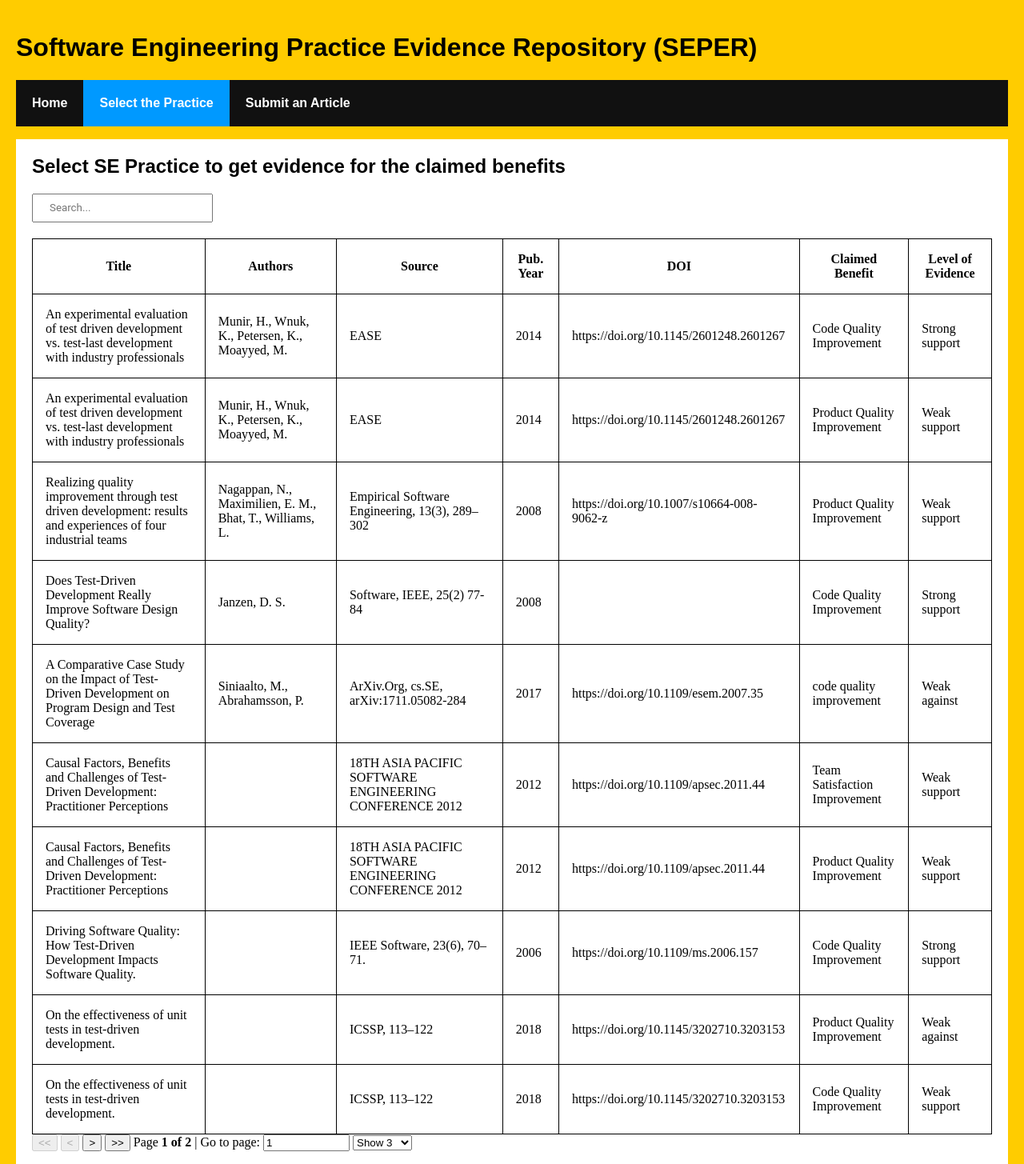
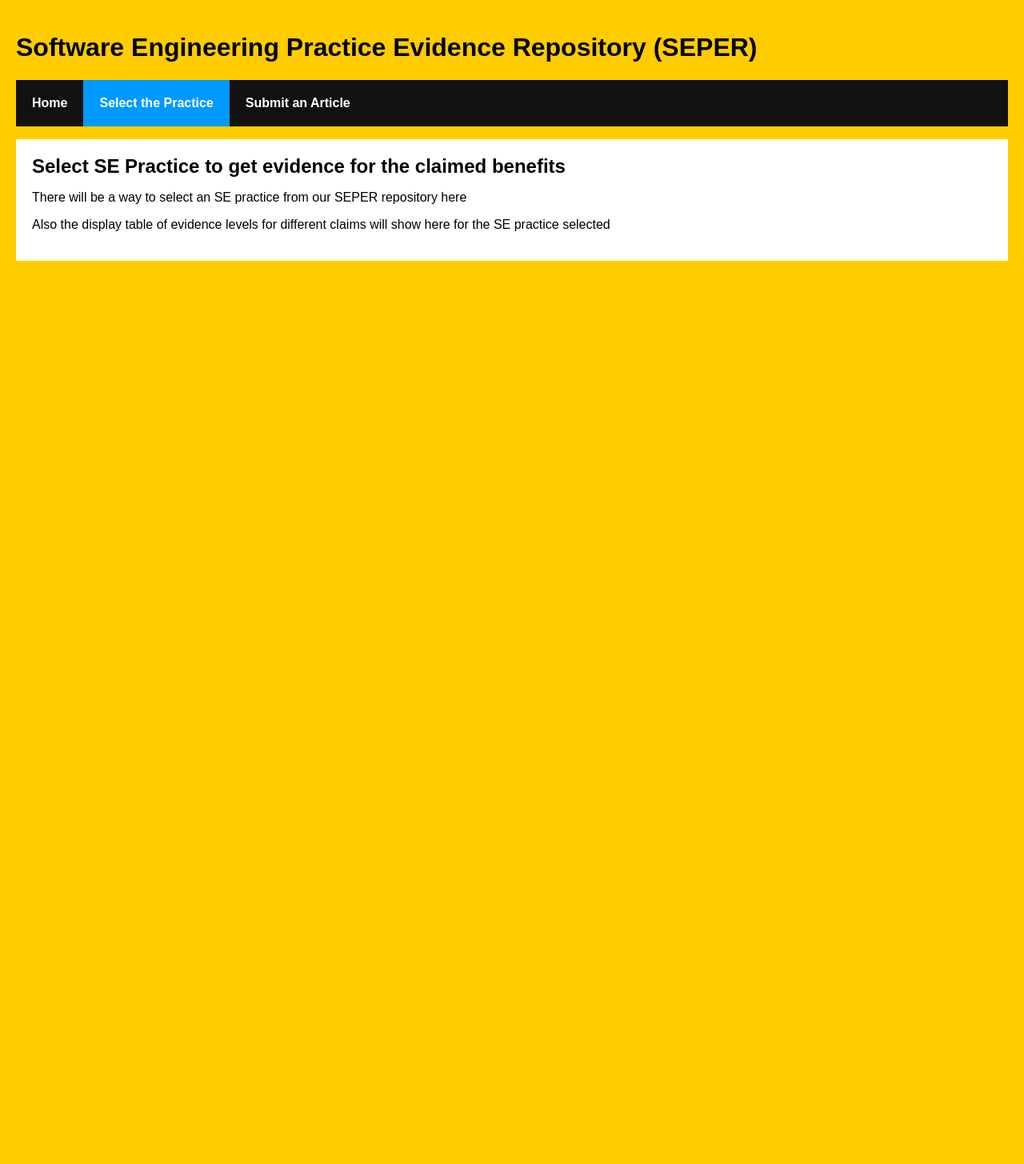
Before and after one commit to AUT-CISE-Semster2/SEPER-App, a React (Create React App) app in the folder seper-app/: page /SEPractice in a window 1280 px wide. Shown: the top 1455 px of the page at 80% size. After the commit the page ends 800 px from the top, so only its background shows below. Built offline with nearby package versions, Linux system fonts and the light colour scheme.

Commit message:
Revert "Merge pull request #1 from AUT-CISE-Semster2/Travis"
This reverts commit 4689d75c549b62c990cc775e10f2d0bdbe448665, reversing
changes made to ae5f86ee94ecb98c6df8609ec4229949a2ab59cb.

```diff
--- a/seper-app/package.json
+++ b/seper-app/package.json
@@ -10,8 +10,6 @@
     "react-dom": "^17.0.2",
     "react-router-dom": "^5.3.0",
     "react-scripts": "4.0.3",
-    "react-table": "^7.7.0",
-    "styled-components": "^5.3.1",
     "web-vitals": "^1.0.1"
   },
   "scripts": {
--- a/seper-app/src/App.css
+++ b/seper-app/src/App.css
@@ -14,7 +14,7 @@
 }
 
 .App-header {
-  background-color: #000000;
+  background-color: #282c34;
   min-height: 100vh;
   display: flex;
   flex-direction: column;
--- a/seper-app/src/components/evidencetable.js
+++ /dev/null
@@ -1,125 +0,0 @@
-import React from "react";
-///import articles from "./dummydata/articles.js";
-import { useTable, useSortBy, usePagination } from 'react-table';
-
-const Table = ({columns, data}) => {
-const {
-    getTableProps,
-    getTableBodyProps,
-    headerGroups,
-    prepareRow,
-
-    page, // Instead of using 'rows', we'll use page,
-    // which has only the rows for the active page
-
-    // The rest of these things are super handy, too ;)
-    canPreviousPage,
-    canNextPage,
-    pageOptions,
-    pageCount,
-    gotoPage,
-    nextPage,
-    previousPage,
-    setPageSize,
-    state: { pageIndex, pageSize },
-  } = useTable(
-    {
-      columns,
-      data,
-      initialState: { pageIndex: 0 },
-    },
-
-    useSortBy,
-    usePagination
-  )
-
-  // Render Data Table UI
-  return (
-    <>
-      <table {...getTableProps()}>
-        <thead>
-          {headerGroups.map(headerGroup => (
-            <tr {...headerGroup.getHeaderGroupProps()}>
-              {headerGroup.headers.map(column => (
-                // Add the sorting props to control sorting. For this example
-                // we can add them into the header props
-                <th {...column.getHeaderProps(column.getSortByToggleProps())}>
-                  {column.render('Header')}
-                  {/* Add a sort direction indicator */}
-                  <span>
-                    {column.isSorted
-                      ? column.isSortedDesc
-                        ? ' 🔽'
-                        : ' 🔼'
-                      : ''}
-                  </span>
-                </th>
-              ))}
-            </tr>
-          ))}
-        </thead>
-        <tbody {...getTableBodyProps()}>
-          {page.map((row, i) => {
-            prepareRow(row)
-            return (
-              <tr {...row.getRowProps()}>
-                {row.cells.map(cell => {
-                  return <td {...cell.getCellProps()}>{cell.render('Cell')}</td>
-                })}
-              </tr>
-            )
-          })}
-        </tbody>
-      </table>
-
-     {/* Pagination */}
-     <div className="pagination">
-        <button onClick={() => gotoPage(0)} disabled={!canPreviousPage}>
-          {'<<'}
-        </button>{' '}
-        <button onClick={() => previousPage()} disabled={!canPreviousPage}>
-          {'<'}
-        </button>{' '}
-        <button onClick={() => nextPage()} disabled={!canNextPage}>
-          {'>'}
-        </button>{' '}
-        <button onClick={() => gotoPage(pageCount - 1)} disabled={!canNextPage}>
-          {'>>'}
-        </button>{' '}
-        <span>
-          Page{' '}
-          <strong>
-            {pageIndex + 1} of {pageOptions.length}
-          </strong>{' '}
-        </span>
-        <span>
-          | Go to page:{' '}
-          <input
-            type="number"
-            defaultValue={pageIndex + 1}
-            onChange={e => {
-              const page = e.target.value ? Number(e.target.value) - 1 : 0
-              gotoPage(page)
-            }}
-            style={{ width: '100px' }}
-          />
-        </span>{' '}
-        <select
-          value={pageSize}
-          onChange={e => {
-            setPageSize(Number(e.target.value))
-          }}
-        >
-          {[3, 7, 15].map(pageSize => (
-            <option key={pageSize} value={pageSize}>
-              Show {pageSize}
-            </option>
-          ))}
-        </select>
-      </div>
-    </>
-
-  )
-};
-
-export default Table;
--- a/seper-app/src/components/tablecolumns.js
+++ /dev/null
@@ -1,27 +0,0 @@
-/* eslint-disable no-sparse-arrays */
-const tablecolumns = [
-    {
-      Header: 'Title',
-      accessor: 'title'
-    }, {
-      Header: 'Authors',
-      accessor: 'authors'
-    }, {
-      Header: 'Source',
-      accessor: 'source'
-    }, {
-      Header: 'Pub. Year',
-      accessor: 'pubyear'
-    },{
-      Header: 'DOI',
-      accessor: 'doi'
-    },,{
-      Header: 'Claimed Benefit',
-      accessor: 'claim'
-    },{
-      Header: 'Level of Evidence',
-      accessor: 'evidence'
-    }
-  ]
-
-module.exports = tablecolumns
--- a/seper-app/src/components/tablestyle.js
+++ /dev/null
@@ -1,27 +0,0 @@
-import styled from 'styled-components';
-
-const Styles = styled.div `
-  table {
-    width: 100%;
-    border-spacing: 0;
-    border: 1px solid black;
-    tr {
-      :last-child {
-        td {
-          border-bottom: 0;
-        }
-      }
-    }
-    th,
-    td {
-      margin: 0;
-      padding: 1rem;
-      border-bottom: 1px solid black;
-      border-right: 1px solid black;
-      :last-child {
-        border-right: 0;
-      }
-    }
-  }
-`
-export default Styles;
--- a/seper-app/src/index.css
+++ b/seper-app/src/index.css
@@ -36,15 +36,3 @@ ul.header li a {
 .active {
   background-color: #0099FF;
 }
-
-.SE-search{
-  padding-top: 20px;
-  padding-bottom: 20px;
-}
-.SE-search input[type=text] {
-  font-family: 'Roboto', sans-serif;
-  width: 200px;
-  height: 30px;
-  padding-left: 20px;
-
-}
--- a/seper-app/src/pages/SE-Practice.js
+++ b/seper-app/src/pages/SE-Practice.js
@@ -1,24 +1,9 @@
 import React from "react";
-import articles from "../Data/articles.js";
-import Styles from "../components/tablestyle.js";
-import Table from "../components/evidencetable.js";
-import tablecolumns from "../components/tablecolumns.js";
 
 const SEPractice = () => {
     return (
       <div>
         <h2>Select SE Practice to get evidence for the claimed benefits</h2>
-        <div class="SE-search">
-          <input type="text" placeholder="Search..." />
-        </div>
-        <div>
-             <Styles>
-                <Table
-                  data={articles}
-                  columns={tablecolumns}
-                  />
-              </Styles>
-        </div>
         <p>There will be a way to select an SE practice from our SEPER repository here</p>
         <p>Also the display table of evidence levels for different claims will show here for the SE practice selected</p>
       </div>
```
Also changed, not shown: 1 other file (tests, documents, lock files or other folders).
